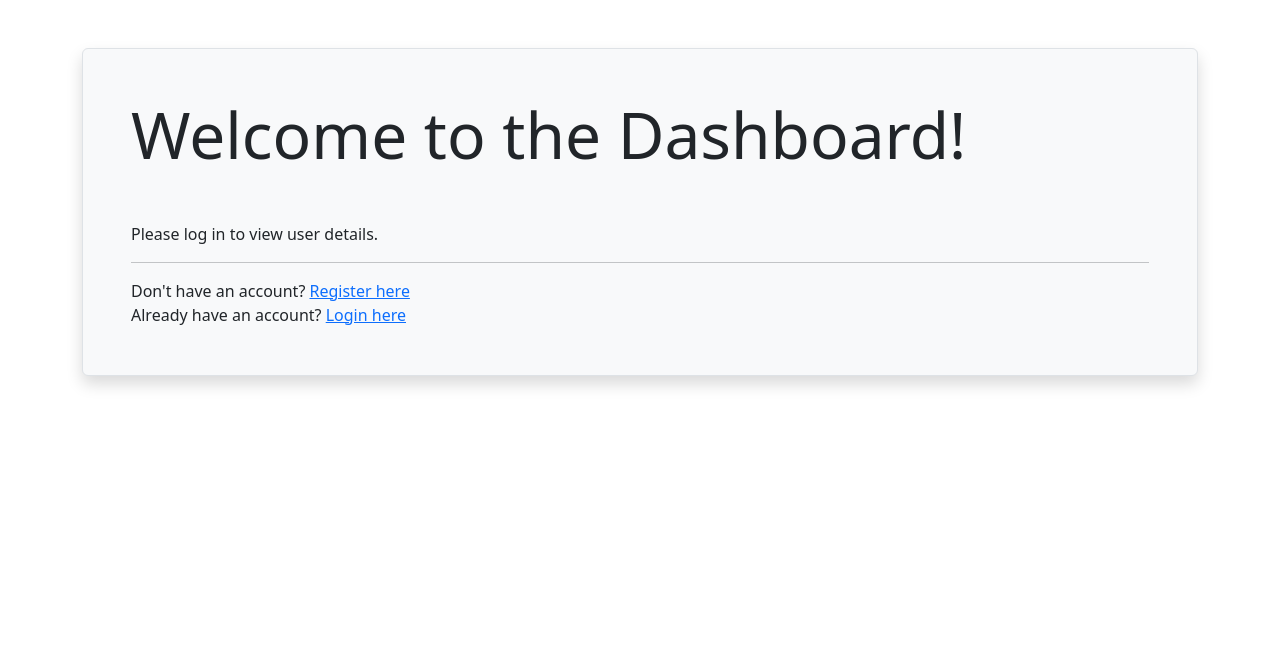
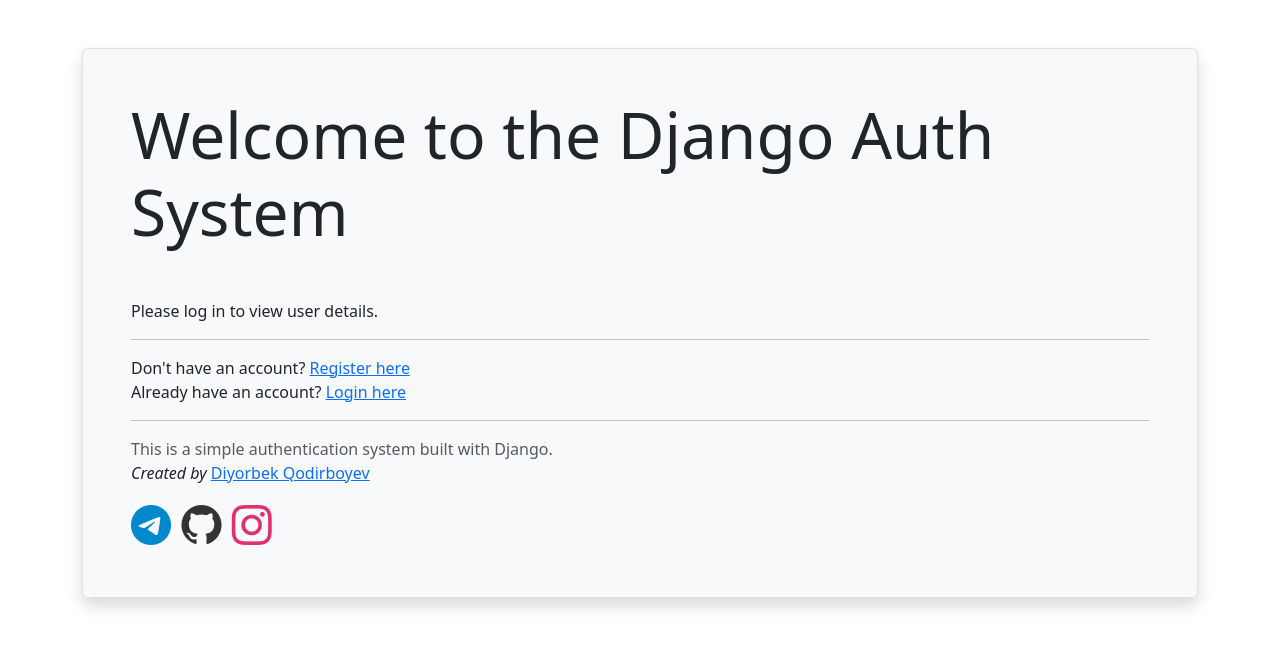
Before and after one commit to r00tus4r/django-auth-system, a Django app: page / in a window 1280 px wide. Shown: the part 66-714 px from the top of the page. Run offline with Django 5.2, Linux system fonts and the light colour scheme.

Commit message:
feat: update welcome message and add creator information in dashboard

```diff
--- a/templates/dashboard.html
+++ b/templates/dashboard.html
@@ -21,13 +21,26 @@
             <p class="text-muted">No users found.</p>
         {% endif %}
     {% else %}
-        <!-- welcome -->
         <div class="bg-light p-5 rounded border shadow" role="alert">
-            <h1 class="display-3 mb-5">Welcome to the Dashboard!</h1>
+            <h1 class="display-3 mb-5">Welcome to the Django Auth System</h1>
             <p class="">Please log in to view user details.</p>
             <hr>
             <p class="mb-0">Don't have an account? <a href="{% url 'register' %}">Register here</a></p>
             <p class="mb-0">Already have an account? <a href="{% url 'login' %}">Login here</a></p>
+            <hr>
+            <p class="mb-0 text-muted">This is a simple authentication system built with Django.</p>
+            <p class="mb-0"><em>Created by</em> <a href="https://github.com/r00tus4r" target="_blank">Diyorbek Qodirboyev</a></p>
+            <nav class="mt-3">
+                <a class="text-decoration-none h1" href="https://t.me/r00tus4r" target="_blank" style="color: #0088cc;">
+                    <i class="bi bi-telegram"></i>
+                </a>
+                <a class="text-decoration-none h1" href="https://github.com/r00tus4r" target="_blank" style="color: #333;">
+                    <i class="bi bi-github"></i>
+                </a>
+                <a class="text-decoration-none h1" href="https://www.instagram.com/d.vrk00/" target="_blank" style="color: #e1306c;">
+                    <i class="bi bi-instagram"></i>
+                </a>
+            </nav>
         </div>
     {% endif %}
 {% endblock %}
```
